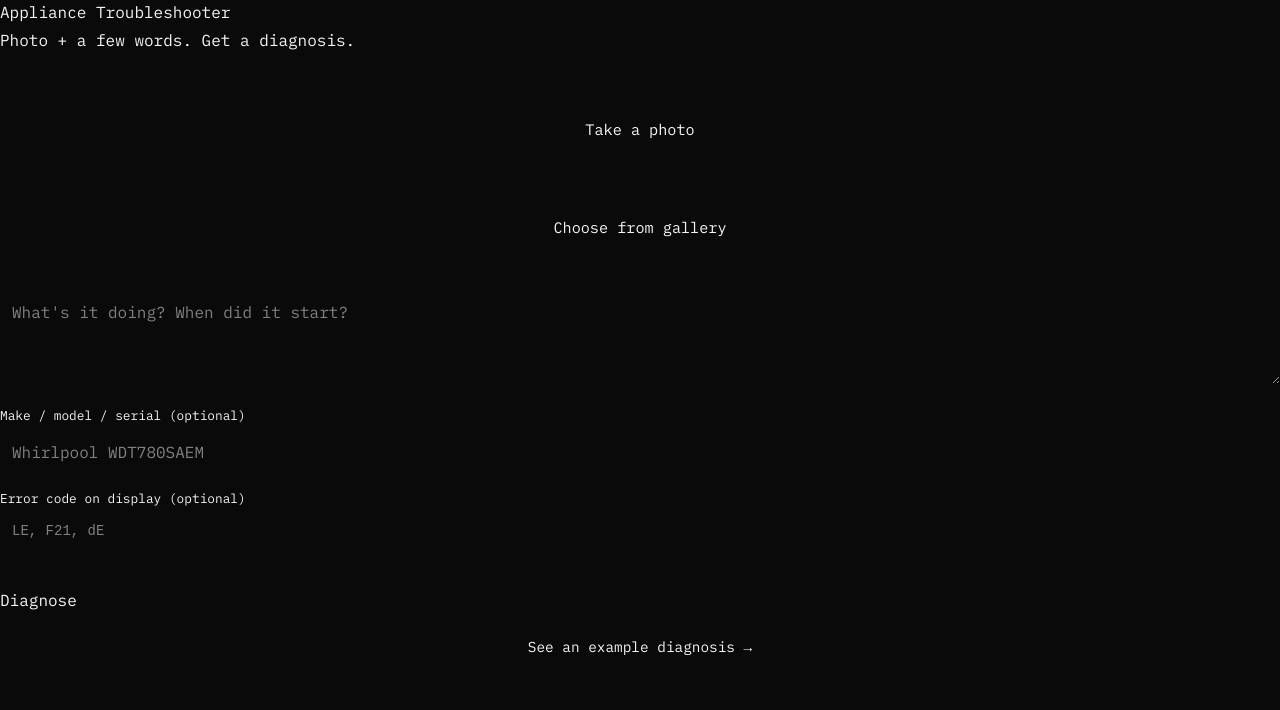
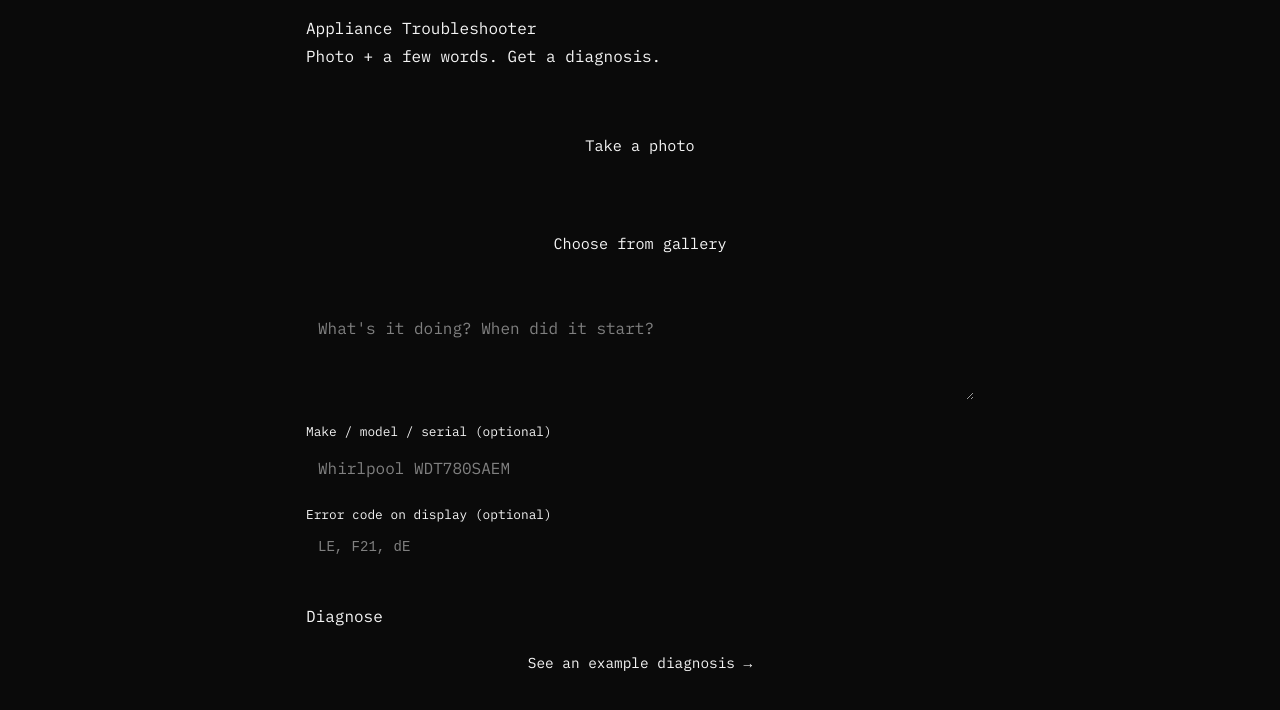
Before and after one commit to meigo/slop-appliance-doctor, a SvelteKit app: page / in a window 1280 px wide. Shown: the top 710 px of the page. Built offline with nearby package versions, Linux system fonts and the light colour scheme; no server answers.

Commit message:
Update +layout.svelte to use container-page class + semantic <main>

```diff
--- a/src/routes/+layout.svelte
+++ b/src/routes/+layout.svelte
@@ -3,6 +3,6 @@
   let { children } = $props();
 </script>
 
-<div class="container">
+<main class="container-page">
   {@render children()}
-</div>
+</main>
```
